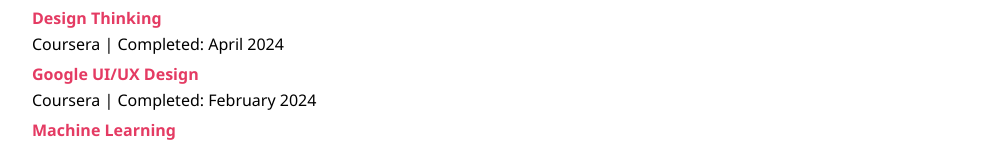
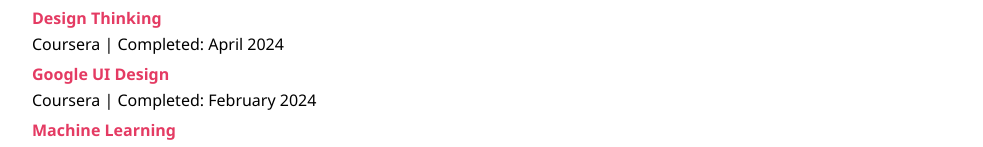
Before and after one commit to FiZufa/personal-website, a Nuxt app: page /cv in a window 1280 px wide. Shown: the part 2682-2829 px from the top of the page, without its empty margins (148-1131 px from the left). Built offline with nearby package versions, Linux system fonts and the light colour scheme.

Commit message:
add certif links

```diff
--- a/data/data_certification.json
+++ b/data/data_certification.json
@@ -2,26 +2,26 @@
     {
         "name": "Natural Language Processing",
         "when": "Coursera | Completed: January 2025",
-        "link": ""
+        "link": "https://coursera.org/share/a82c3aba1d016d6f0a772788ce0f07ba"
     },
     {
         "name": "Figma UI/UX Design",
         "when": "Udemy | Completed: July 2024",
-        "link": ""
+        "link": "https://www.udemy.com/certificate/UC-f32a1b9a-6e4e-47e2-8bb8-dba9d102ad62/"
     },
     {
         "name": "Design Thinking",
         "when": "Coursera | Completed: April 2024",
-        "link": ""
+        "link": "https://coursera.org/share/66c39c51b0de0c3856e26f65ba978199"
     },
     {
-        "name": "Google UI/UX Design",
+        "name": "Google UI Design",
         "when": "Coursera | Completed: February 2024",
-        "link": ""
+        "link": "https://coursera.org/share/1958a9181a74eacff01a2a5003ef7d9c"
     },
     {
         "name": "Machine Learning",
         "when": "Coursera | Completed: December 2023",
-        "link": ""
+        "link": "https://coursera.org/share/29709d30aa31d3a445c50415bfc4aadf"
     }
 ]
--- a/pages/cv/index.vue
+++ b/pages/cv/index.vue
@@ -71,7 +71,7 @@
         <div class="section">
             <h1 class="sub-title">Certifications</h1>
             <div v-for="(certif, index) in data.certifications" :key="index" class="certif">
-                <p class="bold">{{ certif.name }}</p>
+                <a style="text-decoration: none;" :href="certif.link" target="_blank" rel="noopener noreferrer"><p class="bold">{{ certif.name }}</p></a>
                 <p>{{ certif.when }}</p>
             </div>
         </div>
```
